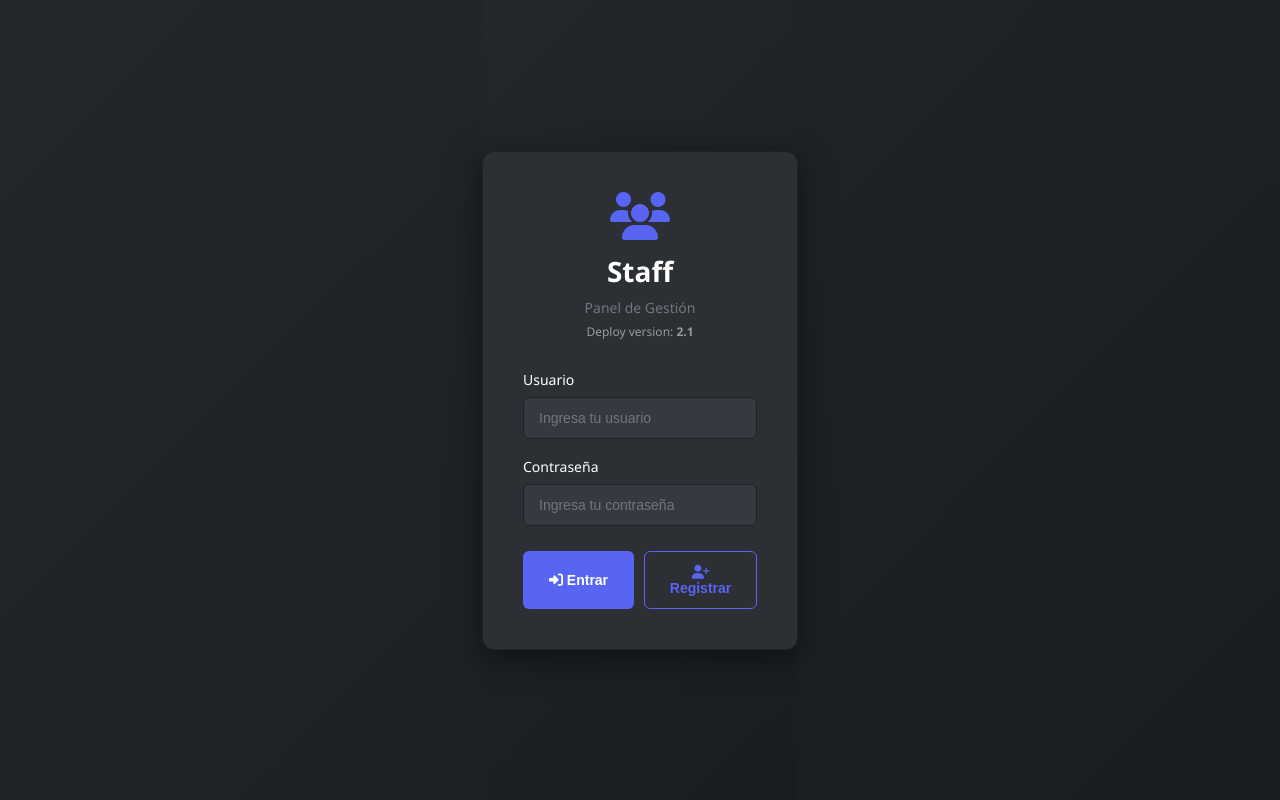
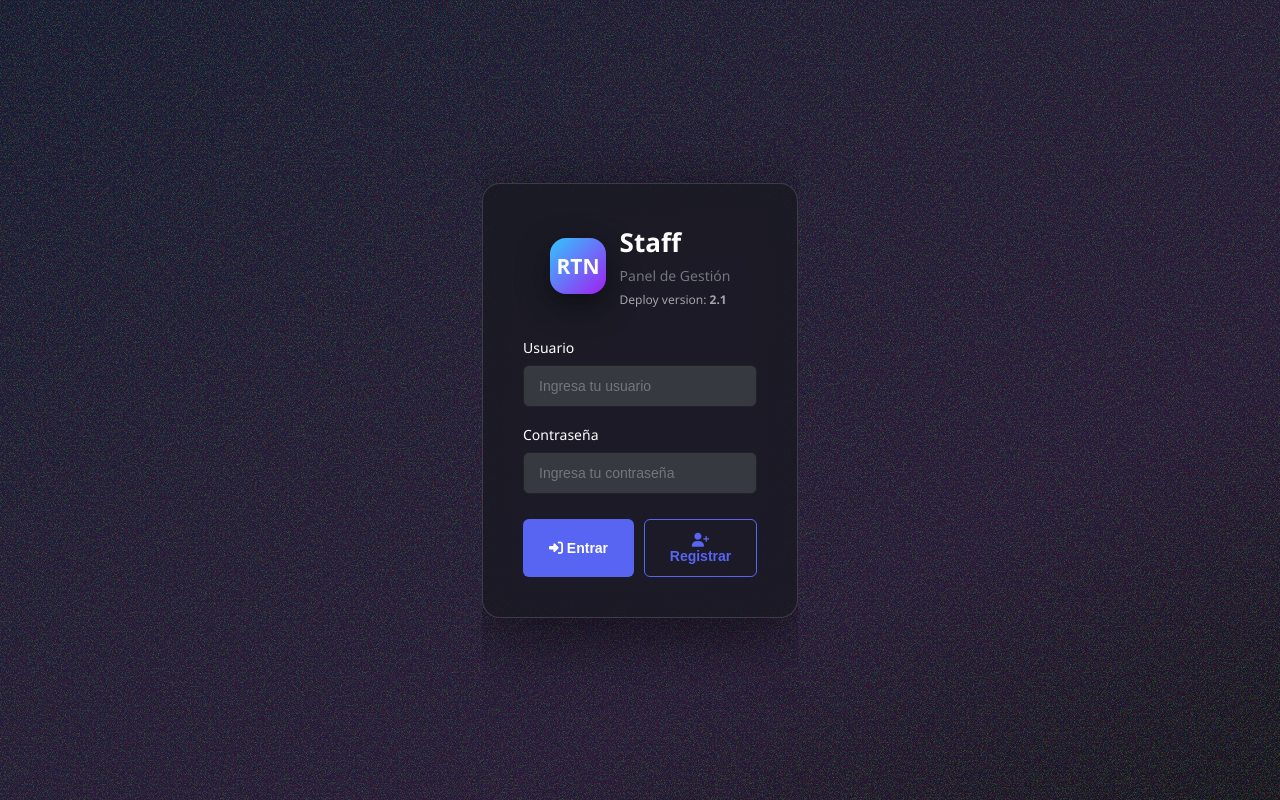
Before and after one commit to Agusrtn/staffapp, a website: page public/index.html in a window 1280 px wide. Drawn offline with nearby package versions, Linux system fonts and the light colour scheme; no server answers.

Commit message:
Add global glass effect + logo and background image

```diff
--- a/public/index.html
+++ b/public/index.html
@@ -23,43 +23,64 @@
 
         html, body {
             height: 100%;
-            background: linear-gradient(135deg, var(--darker-bg) 0%, #1a1d20 100%);
+            background: url('background.svg') center/cover no-repeat fixed;
             font-family: 'Segoe UI', Tahoma, Geneva, Verdana, sans-serif;
             display: flex;
             align-items: center;
             justify-content: center;
+            overflow: hidden;
+        }
+
+        body::before {
+            content: '';
+            position: fixed;
+            inset: 0;
+            background: rgba(0,0,0,0.55);
+            pointer-events: none;
         }
 
         .login-container {
-            background: var(--dark-bg);
-            border: 1px solid #202225;
-            border-radius: 12px;
+            background: rgba(20, 22, 28, 0.65);
+            border: 1px solid rgba(255,255,255,0.15);
+            border-radius: 18px;
             padding: 40px;
             width: 100%;
-            max-width: 400px;
-            box-shadow: 0 8px 32px rgba(0,0,0,0.5);
+            max-width: 420px;
+            box-shadow: 0 16px 64px rgba(0,0,0,0.5);
+            backdrop-filter: blur(20px);
         }
 
         .logo {
-            text-align: center;
+            display: flex;
+            align-items: center;
+            justify-content: center;
+            gap: 14px;
             margin-bottom: 30px;
+            text-align: left;
         }
 
-        .logo i {
-            font-size: 48px;
-            color: var(--primary);
-            margin-bottom: 12px;
+        .login-logo {
+            width: 56px;
+            height: 56px;
+            border-radius: 16px;
+            box-shadow: 0 10px 30px rgba(0,0,0,0.5);
         }
 
-        .logo h1 {
+        .logo-text h1 {
             color: var(--white);
-            font-size: 28px;
-            margin-bottom: 8px;
+            font-size: 26px;
+            margin-bottom: 6px;
         }
 
-        .logo p {
+        .logo-text p {
             color: var(--secondary);
             font-size: 14px;
+            margin-bottom: 6px;
+        }
+
+        .deploy-version {
+            color: rgba(255,255,255,0.6);
+            font-size: 12px;
         }
 
         .form-group {
@@ -154,10 +175,12 @@
 <body>
     <div class="login-container">
         <div class="logo">
-            <i class="fas fa-users"></i>
-            <h1>Staff</h1>
-            <p>Panel de Gestión</p>
-            <div style="font-size:12px;color:#999;margin-top:6px;">Deploy version: <strong>2.1</strong></div>
+            <img src="logo.svg" alt="RTN Staff" class="login-logo">
+            <div class="logo-text">
+                <h1>Staff</h1>
+                <p>Panel de Gestión</p>
+                <div class="deploy-version">Deploy version: <strong>2.1</strong></div>
+            </div>
         </div>
 
         <div id="error" class="error"></div>
--- a/public/style.css
+++ b/public/style.css
@@ -19,9 +19,19 @@
 
 html, body {
     height: 100%;
-    background: var(--darker-bg);
+    background: url('background.svg') center/cover no-repeat fixed;
     color: var(--white);
     font-family: 'Segoe UI', Tahoma, Geneva, Verdana, sans-serif;
+    overflow: hidden;
+}
+
+body::before {
+    content: '';
+    position: fixed;
+    inset: 0;
+    background: rgba(0, 0, 0, 0.55);
+    pointer-events: none;
+    z-index: -1;
 }
 
 .container {
@@ -33,12 +43,13 @@ html, body {
 /* SIDEBAR */
 .sidebar {
     width: 260px;
-    background: var(--dark-bg);
-    border-right: 1px solid var(--border-color);
+    background: rgba(20, 22, 28, 0.55);
+    border-right: 1px solid rgba(255,255,255,0.08);
     display: flex;
     flex-direction: column;
     overflow-y: auto;
     box-shadow: var(--shadow);
+    backdrop-filter: blur(18px);
 }
 
 .logo {
@@ -125,7 +136,9 @@ html, body {
     display: flex;
     flex-direction: column;
     overflow: hidden;
-    background: var(--darker-bg);
+    background: rgba(20, 22, 28, 0.45);
+    backdrop-filter: blur(18px);
+    border-left: 1px solid rgba(255,255,255,0.08);
 }
 
 .tab-header {
```
Also changed, not shown: public/background.svg (added), public/logo.svg (added).
